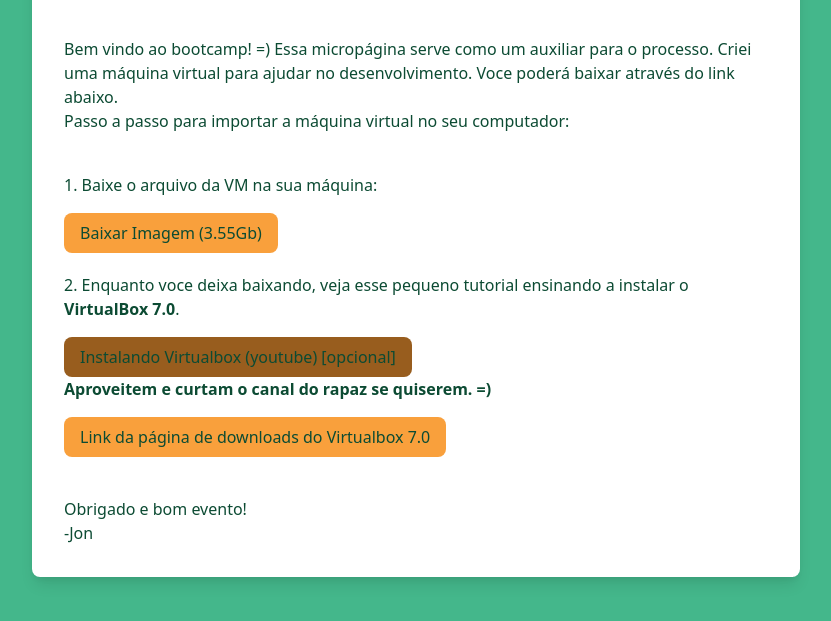
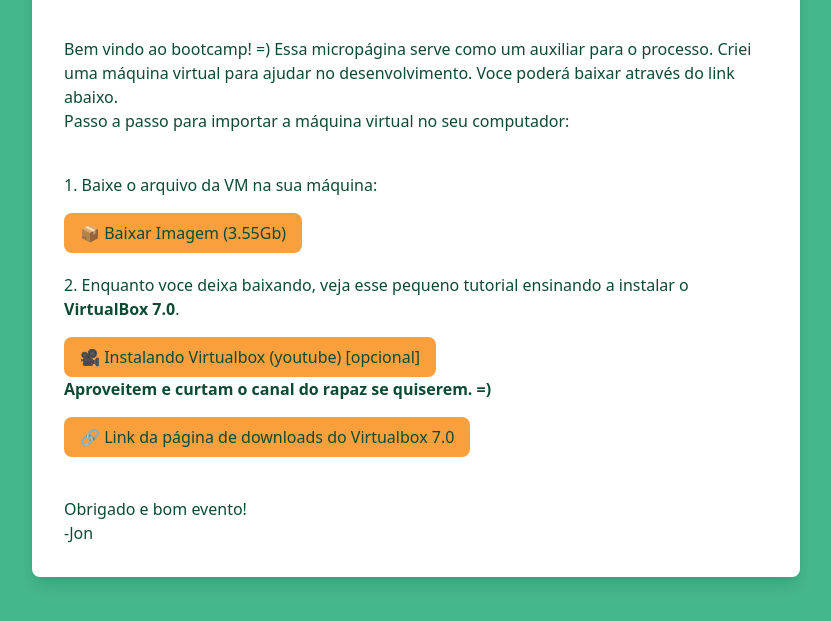
Before and after one commit to joepreludian/djangobootcamp, a plain HTML site: page index.html in a window 1280 px wide. Shown: the part 161-782 px from the top of the page, without its empty margins (224-1055 px from the left). Drawn offline with nearby package versions, Linux system fonts and the light colour scheme.

Commit message:
Update package

```diff
--- a/index.html
+++ b/index.html
@@ -21,18 +21,18 @@
         <ul class="pt-10">
             <li>1. Baixe o arquivo da VM na sua máquina: </br>
                 <button style="background-color: #F9A03C; color: #0C4B33;" class="block px-4 py-2 rounded-lg mt-4 hover:bg-#0C4B33 hover:text-#F9A03C">
-                    <a href="https://1drv.ms/f/s!Auwiqx70inuu9lA2FkvrfjEsmoB1?e=Z7Kx6h" target="_blank">Baixar Imagem (3.55Gb)</a>
+                    <a href="https://1drv.ms/f/s!Auwiqx70inuu9lA2FkvrfjEsmoB1?e=Z7Kx6h" target="_blank">📦 Baixar Imagem (3.55Gb)</a>
                 </button>
             </li>
             <li class="pt-5">
                 2. Enquanto voce deixa baixando, veja esse pequeno tutorial ensinando a instalar o <strong>VirtualBox 7.0</strong>.<br />
-                <button style="background-color: #985d1e; color: #0C4B33;" class=" block px-4 py-2 rounded-lg mt-4 hover:bg-#0C4B33 hover:text-#F9A03C">
-                    <a href="https://www.youtube.com/watch?v=1wHFwDY1Ejc" target="_blank">Instalando Virtualbox (youtube) [opcional]</a>
+                <button style="background-color: #F9A03C; color: #0C4B33;" class=" block px-4 py-2 rounded-lg mt-4 hover:bg-#0C4B33 hover:text-#F9A03C">
+                    <a href="https://www.youtube.com/watch?v=1wHFwDY1Ejc" target="_blank">🎥 Instalando Virtualbox (youtube) [opcional]</a>
                 </button>
                 <strong>Aproveitem e curtam o canal do rapaz se quiserem. =)</strong>
 
                 <button style="background-color: #F9A03C; color: #0C4B33;" class=" block px-4 py-2 rounded-lg mt-4 hover:bg-#0C4B33 hover:text-#F9A03C">
-                    <a href="https://www.virtualbox.org/wiki/Downloads" target="_blank">Link da página de downloads do Virtualbox 7.0</a>
+                    <a href="https://www.virtualbox.org/wiki/Downloads" target="_blank">🔗 Link da página de downloads do Virtualbox 7.0</a>
                 </button>
             </li>
         </ul>
```
